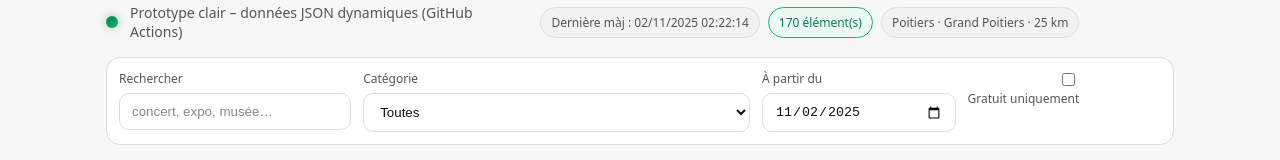
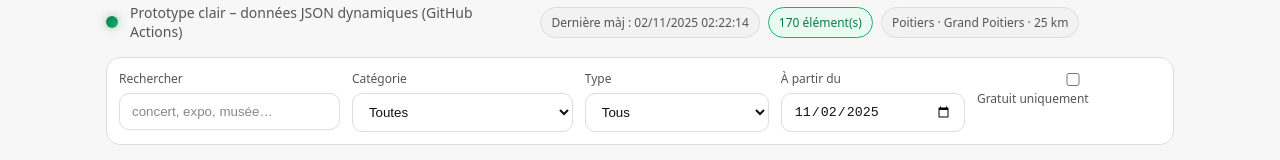
Before and after one commit to digitalars-event/poitiers-events, a plain HTML site: page index.html in a window 1280 px wide. Shown: the part 213-373 px from the top of the page. Drawn offline with Linux system fonts and the light colour scheme; grey boxes are pictures that could not be loaded.

Commit message:
Update index.html

```diff
--- a/index.html
+++ b/index.html
@@ -117,7 +117,7 @@
         }
 
         .filters {
-          grid-template-columns: 1.2fr 2fr 1fr 1fr;
+          grid-template-columns: 1.2fr 1.2fr 1fr 1fr 1fr;
         }
       }
 
@@ -217,7 +217,6 @@
         color: var(--brand);
       }
 
-      /* Nouveau style pour le badge "Etablissement" */
       .card .cover .est-badge {
         position: absolute;
         left: 10px;
@@ -341,6 +340,16 @@
             </select>
           </div>
 
+          <!-- ✅ Nouveau menu déroulant Type -->
+          <div>
+            <label for="type">Type</label>
+            <select id="type">
+              <option value="">Tous</option>
+              <option value="evenement">Événements</option>
+              <option value="etablissement">Établissements</option>
+            </select>
+          </div>
+
           <div>
             <label for="from">À partir du</label>
             <input id="from" type="date" />
@@ -428,12 +437,10 @@
           const free = Number(ev.price) === 0;
           const isEvent = !!ev.date_start || !!ev.date;
 
-          // ✅ Affiche le badge événement ou établissement
           const badge = isEvent
             ? `<div class="date-badge">${relDays(ev.date_start || ev.date)}</div>`
             : `<div class="est-badge">Établissement</div>`;
 
-          // ✅ Si image dispo → background-image, sinon fond vert
           const coverStyle = ev.image
             ? `background-image: url('${ev.image}');
                background-size: cover;
@@ -476,10 +483,10 @@
         });
       }
 
-
       function applyFilters(data) {
         const q = slug(document.getElementById('q').value);
         const cat = document.getElementById('cat').value;
+        const type = document.getElementById('type').value;
         const freeOnly = document.getElementById('freeOnly').checked;
 
         let items = (data.events || [])
@@ -495,6 +502,13 @@
               (e.title || '') + ' ' + (e.location || '') + ' ' + (e.category || []).join(' ')
             );
             return hay.includes(q);
+          })
+          // ✅ Nouveau filtre type
+          .filter((e) => {
+            const isEvent = !!e.date_start || !!e.date;
+            if (type === 'evenement') return isEvent;
+            if (type === 'etablissement') return !isEvent;
+            return true;
           });
 
         document.getElementById('countChip').textContent =
@@ -509,7 +523,7 @@
         const from = document.getElementById('from');
         if (from) from.valueAsDate = new Date();
 
-        ['q', 'cat', 'from', 'freeOnly'].forEach((id) => {
+        ['q', 'cat', 'type', 'from', 'freeOnly'].forEach((id) => {
           const el = document.getElementById(id);
           if (el) el.addEventListener('input', () => applyFilters(data));
         });
```
